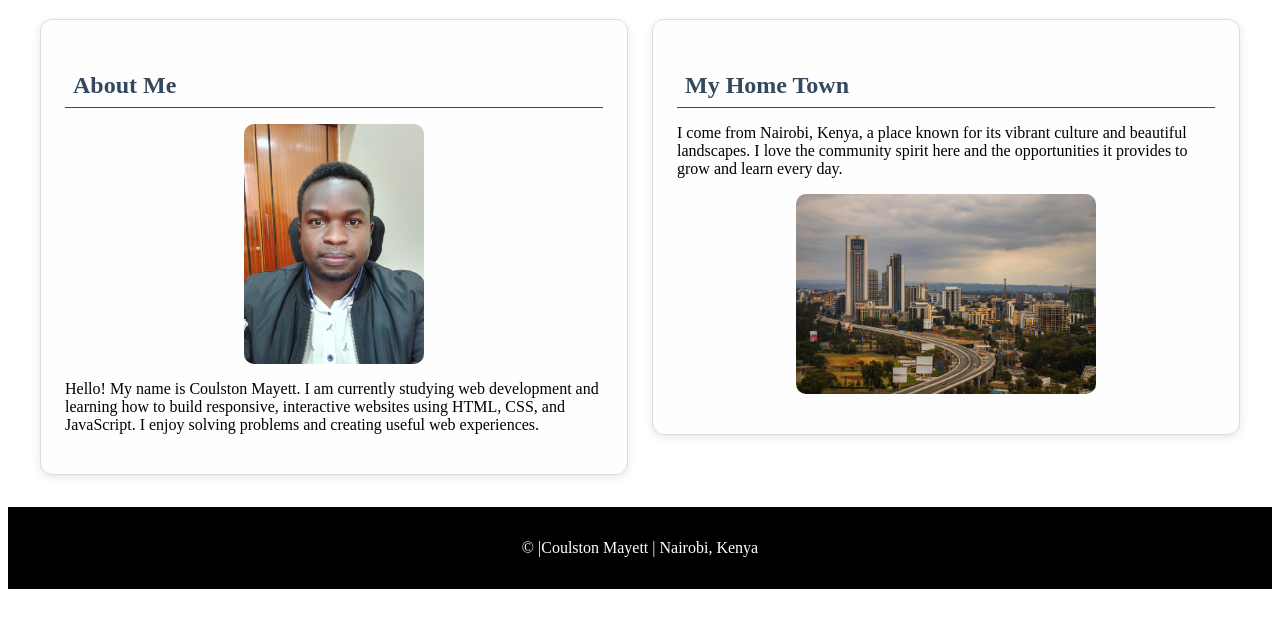
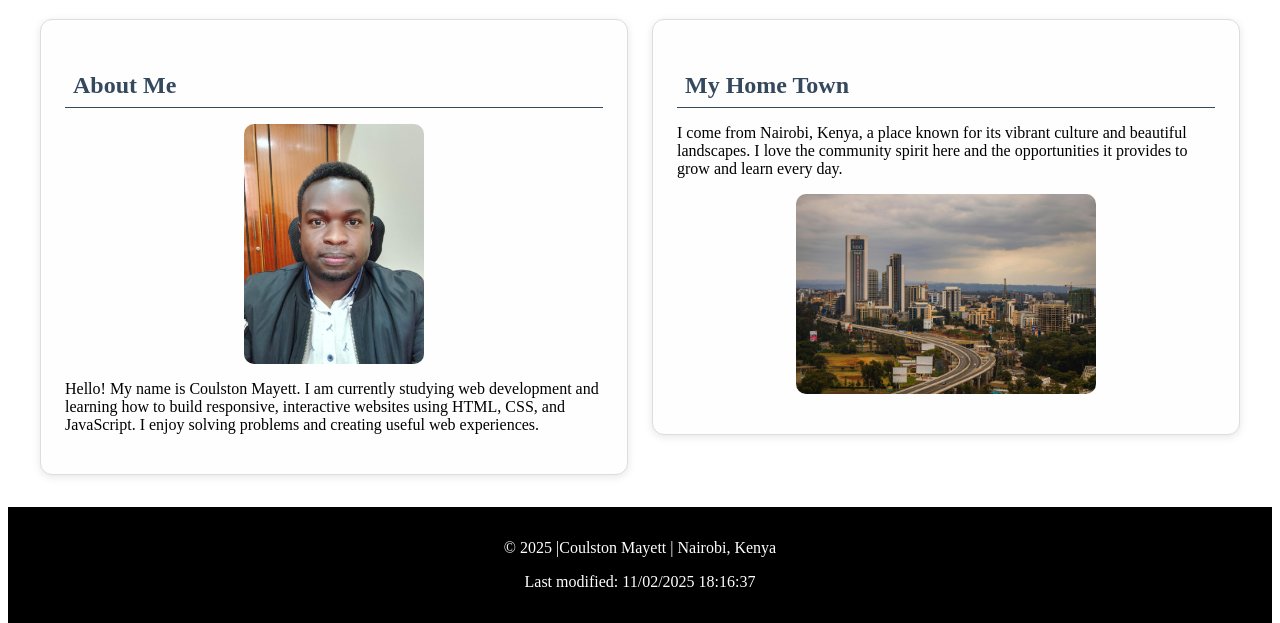
Before and after one commit to mayettcoulston/wdd131, a plain HTML site: page index.html in a window 1280 px wide. Shown: the part 297-920 px from the top of the page. Before the commit the page ends 886 px from the top, so only its background shows below. Drawn offline with Linux system fonts and the light colour scheme.

Commit message:
current year and last modified

```diff
--- a/index.html
+++ b/index.html
@@ -53,5 +53,7 @@
         <p>&copy; <span id="currentyear"></span> |Coulston Mayett | Nairobi, Kenya</p>
         <p id="lastModified"></p>
     </footer>
+
+    <script src="scripts/getdates.js"></script>
 </body>
 </html>
--- a/scripts/getdates.js
+++ b/scripts/getdates.js
@@ -0,0 +1,3 @@
+document.getElementById("currentyear").textContent = new Date().getFullYear();
+
+document.getElementById("lastModified").textContent = `Last modified: ${document.lastModified}`;
```
